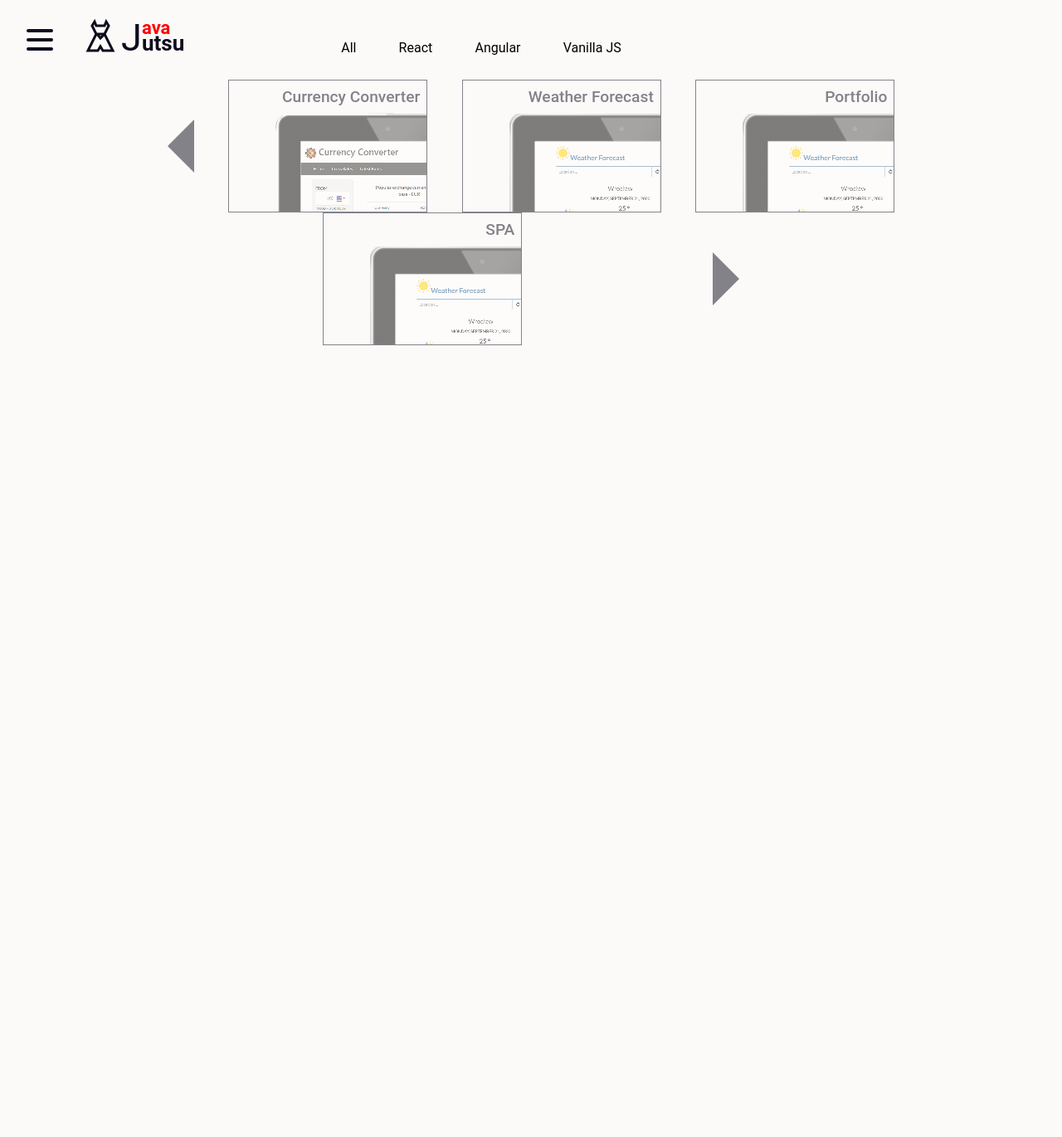
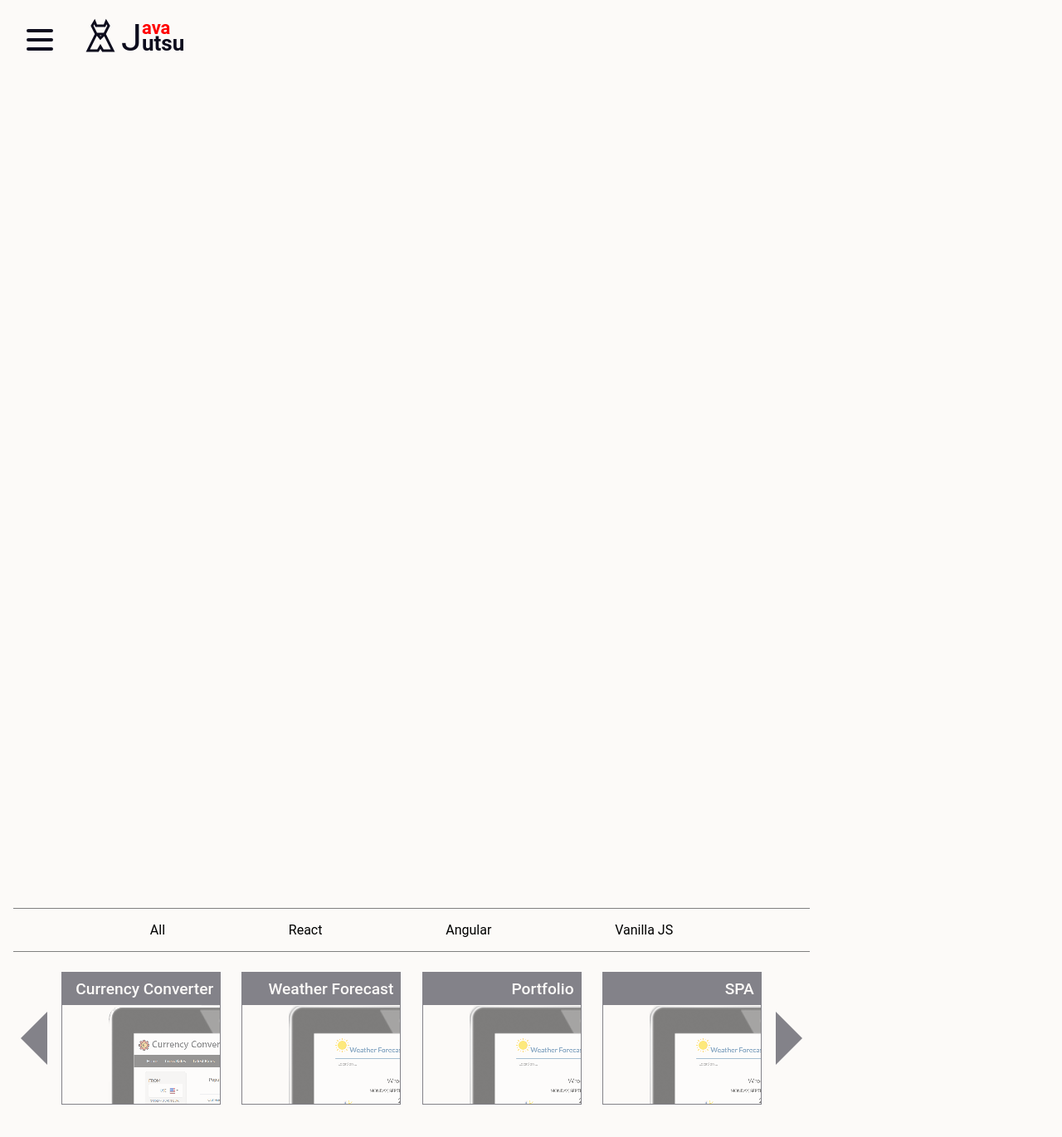
Before and after one commit to irynapohrebniuk/javajutsu, a React (Create React App) app: page /projects/1 in a window 1280 px wide. Shown: the top 1370 px of the page at 83% size. Before the commit the page ends 800 px from the top, so only its background shows below. Built offline with nearby package versions, Linux system fonts and the light colour scheme.

Commit message:
Styles submenu

```diff
--- a/src/App.js
+++ b/src/App.js
@@ -16,26 +16,18 @@ import SubMenu from './components/submenu';
 
 const StyledNav = styled.nav`
     align-content: center;
-    min-height: 100vh;
-
-    @media (max-width: ${({ theme }) => theme.mobile}) {
-        flex-direction: column;
-        flex-basis: 100%;
-    }
-
-    @media (max-width: ${({ theme }) => theme.mobile}) and (orientation: landscape) {
-        flex-direction: column;
-        flex-basis: 100%;
-    }
+    flex-basis: 30%;
 `
 const StyledContent = styled.div`
-    position: absolute;
+    flex-basis: 70%;
     background-color: ${({ theme }) => theme.primaryLight};
     min-height: 100vh;
+    align-content: center;
+    padding: 1rem;
     @media (max-width: ${({ theme }) => theme.mobile}) {
+      flex: 100%;
       flex-direction: column;
-      left: 0;
-  }
+    }
 `
 const StyledLogo = styled.div`
   position: absolute;
@@ -65,10 +57,11 @@ function App() {
               <LogoIcon width='48' height='48' open={open} />
             </StyledLogo>
             <Menu open={open} setOpen={setOpen} />
-            <SubMenu open={open} visible={visible} />
+
           </StyledNav>
 
           <StyledContent>
+            <SubMenu open={open} visible={visible} />
             <Switch>
               <Route path="/projects/:slug?">
                 <Projects open={open} />
--- a/src/components/menu.js
+++ b/src/components/menu.js
@@ -6,16 +6,13 @@ import SocialMenu from './socialmenu'
 
 export const StyledMenu = styled.nav`
   display: flex;
-  position: relative;
+  flex-basis: 30%;
   flex-direction: column;
   justify-content: center;
   background: ${({ theme }) => theme.primaryDark};
-  align-content: stretch;
   min-height: 100vh;
-  height: 40rem;
-  width: 24rem;
   text-align: center;
-  padding: 2rem;
+  padding: 1rem;
   transition: transform 0.5s ease-in-out;
   transform: ${({ open }) => open ? 'translateX(0)' : 'translateX(-100%)'};
   z-index: 3;
@@ -25,7 +22,7 @@ export const StyledTriangle = styled.div`
   bottom: 0;
   width: 0;
   height: 0;
-  left: 10rem;
+  left: 42%;
   border-left: 2rem solid transparent;
   border-right: 2rem solid transparent;
   border-bottom: 2rem solid ${({ theme }) => theme.primaryLight};
--- a/src/components/submenu.js
+++ b/src/components/submenu.js
@@ -4,16 +4,16 @@ import styled from 'styled-components'
 
 const StyledList = styled.ul`
   /* display: ${props => props.visible ? "none" : "none"};  */
-  position: absolute;
-  top: 2rem;
-  left: 20rem;
+  margin-top: 2rem;
   flex-basis: 30rem;
-  width: 30rem;
   list-style-type: none;
   display: flex;
   align-content: center;
   justify-content: space-evenly;
   z-index: 3;
+  padding: 1rem;
+  border-top: 1px solid gray;
+  border-bottom: 1px solid gray;
 `
 const StyledListItem = styled.li`
     :hover {
--- a/src/pages/projects.js
+++ b/src/pages/projects.js
@@ -2,7 +2,6 @@ import React, { useState, useEffect } from 'react'
 import { useParams } from 'react-router-dom'
 import ProjectBlock from '../components/block'
 import StyledContainer from '../styledComponents/container.styled'
-import StyledPage from '../styledComponents/page.styled'
 import { projects } from '../db'
 import styled from 'styled-components'
 
@@ -15,13 +14,15 @@ const Slider = styled.div`
   justify-content: space-evenly;
   align-content: center;
   align-items: center;
+  overflow: auto;
+  scroll-behavior: smooth;
 `
 
 const Slide = styled.div`
   border: ${({ theme }) => theme.primaryDark} solid 1px;
-  flex-basis: 15rem;
+  flex-basis: 12rem;
   height: 10rem;
-  padding: 0.5rem;
+  margin: 0.5rem;
   opacity: 0.5;
   font-size: 1.2rem;
   font-weight: 500;
@@ -57,6 +58,12 @@ const RightArrow = styled.div`
   }
 `
 
+const ProjectTitle = styled.div`
+  padding: 0.5rem;
+  background-color: ${({theme}) => theme.primaryDark};
+  color: ${({theme}) => theme.primaryLight}
+`
+
 const Projects = ({ open }) => {
   const [activeProject, setActiveProject] = useState(null)
 
@@ -69,8 +76,6 @@ const Projects = ({ open }) => {
   }, [activeProject, filteredProjects]);
   return (
     <>
-
-      <StyledPage open={open}>
       <Slider>
         <LeftArrow />
         {
@@ -78,7 +83,7 @@ const Projects = ({ open }) => {
             .map((project, index) =>
               <Slide background={project.imgMobile}
                 onClick={() => setActiveProject(project)} key={'project' + index}>
-                  {project.title}
+                <ProjectTitle>{project.title}</ProjectTitle>
               </Slide>
             )
         }
@@ -98,7 +103,6 @@ const Projects = ({ open }) => {
       )
 
       }
-      </StyledPage>
     </>
   )
 }
--- a/src/styledComponents/page.styled.js
+++ b/src/styledComponents/page.styled.js
@@ -2,18 +2,18 @@ import styled from 'styled-components'
 
 const StyledPage = styled.section`
     margin-top: 2rem;
-    flex-basis: 100%;
     padding: 4rem 4rem 6rem 2rem;
     z-index: -1;
-    padding-left: ${({ open }) => open ? '26rem;' : '10rem;'};
+    padding-left: ${({ open }) => open ? '22rem;' : '4rem;'};
+    display: flex;
     flex-wrap: wrap;
 
     @media (max-width: ${({ theme }) => theme.mobile}) {
-        flex-basis: 100%;
+        flex: 100%;
         padding: 2rem;
     }
     @media (max-width: 700px) and (orientation: landscape) {
-        flex-basis: 100%;
+        flex: 100%;
         padding-left: 2rem;
     }
 `
```
Lines whose indentation alone changed are shown as unchanged.
